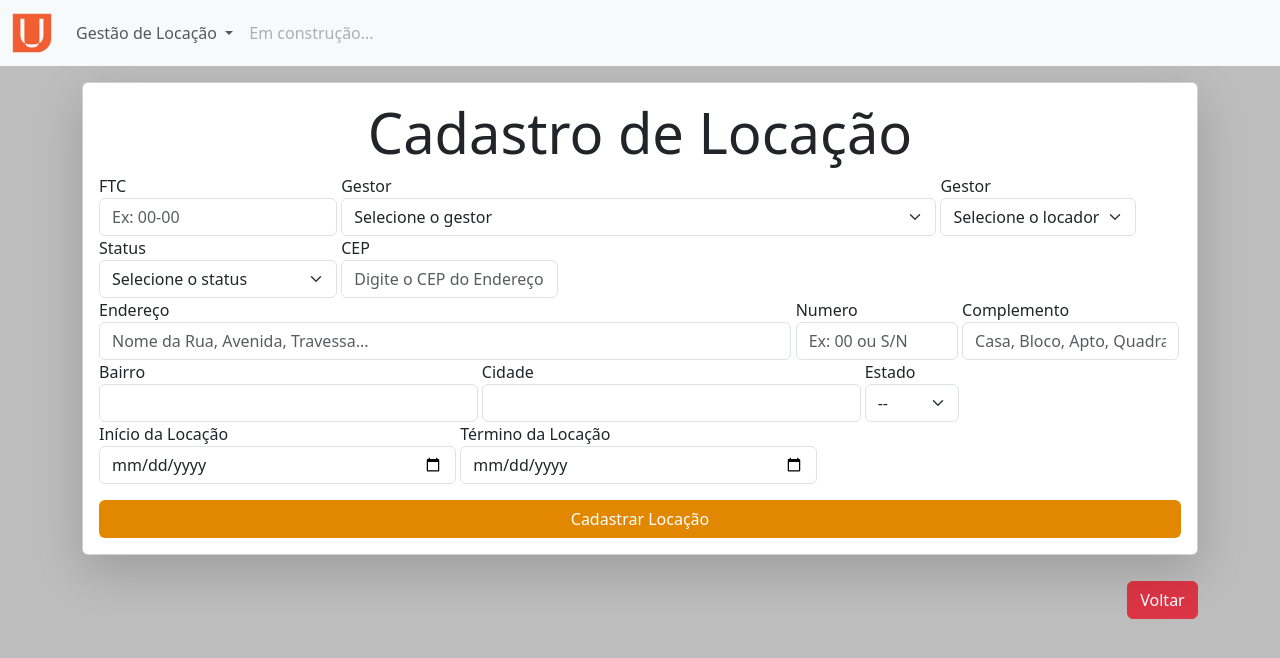
After one commit to kalkslucas/controle-locacao, a PHP site: page /form-cadastrar-locacao.php in a window 1280 px wide. The commit adds this page. Shown: the top 658 px of the page. Run offline with PHP 8.4, Linux system fonts and the light colour scheme; data that the repository does not hold is empty.

Commit message:
upgrade: cadastro locacao realizado

```diff
--- a/cadastrarLocador.php
+++ b/cadastrarLocador.php
@@ -3,6 +3,8 @@ include_once 'conexao.php';
 try {
   $conectar->setAttribute(PDO::ATTR_ERRMODE, PDO::ERRMODE_EXCEPTION);
   $conectar->beginTransaction();
+
+  //locador's variables
   $nome = filter_var($_POST['nome']);
   $cpfCnpj = filter_var($_POST['cpfCnpj']);
   $email = filter_var($_POST['email']);
--- /dev/null
+++ b/form-cadastrar-locacao.php
@@ -0,0 +1,307 @@
+<!DOCTYPE html>
+<html lang="pt-br">
+
+<head>
+  <meta charset="UTF-8">
+  <meta name="viewport" content="width=device-width, initial-scale=1.0">
+  <title>Controle de Locação - Inicio</title>
+
+  <link rel="stylesheet" href="assets/css/padrao-paginas.css">
+  <link rel="stylesheet" href="assets/css/btn-custom.css">
+  <link rel="stylesheet" href="./assets/css/cadastrar-locacao.css">
+  <link href="https://cdn.jsdelivr.net/npm/bootstrap@5.3.3/dist/css/bootstrap.min.css" rel="stylesheet" integrity="sha384-QWTKZyjpPEjISv5WaRU9OFeRpok6YctnYmDr5pNlyT2bRjXh0JMhjY6hW+ALEwIH" crossorigin="anonymous">
+
+</head>
+
+<body class="page">
+  <nav class="navbar navbar-expand-lg bg-body-tertiary sticky-top">
+    <div class="container-fluid">
+      <a class="navbar-brand" href="./index.php"><img src="./assets/img/navbar-logo.png" alt=""></a>
+      <button class="navbar-toggler" type="button" data-bs-toggle="collapse" data-bs-target="#navbarSupportedContent" aria-controls="navbarSupportedContent" aria-expanded="false" aria-label="Toggle navigation">
+        <span class="navbar-toggler-icon"></span>
+      </button>
+      <div class="collapse navbar-collapse" id="navbarSupportedContent">
+        <ul class="navbar-nav me-auto mb-2 mb-lg-0">
+          <li class="nav-item dropdown">
+            <a class="nav-link dropdown-toggle" href="#" role="button" data-bs-toggle="dropdown" aria-expanded="false">
+              Gestão de Locação
+            </a>
+            <ul class="dropdown-menu">
+              <li><a class="dropdown-item" href="./controle-locacao.php">Início</a></li>
+              <li><a class="dropdown-item" href="./visualizar-locacoes.php">Visualizar Locações</a></li>
+              <li><a class="dropdown-item" href="./cadastrar-pessoa.php">Cadastro de Pessoas</a></li>
+              <li><a class="dropdown-item" href="./cadastrar-locador.php">Cadastro de Locadores</a></li>
+              <li><a class="dropdown-item" href="./cadastrar-locacao.php">Cadastro de Locações</a></li>
+              <li><a class="dropdown-item" href="./gerar-conta.php">Gerar conta</a></li>
+            </ul>
+          </li>
+          <li class="nav-item">
+            <a class="nav-link disabled" aria-disabled="true">Em construção...</a>
+          </li>
+        </ul>
+      </div>
+    </div>
+  </nav>
+
+  <main class="container">
+    <div class="row justify-content-center">
+      <div class="col">
+        <div class="card shadow-lg mt-3 mb-3">
+          <div class="row">
+            <div class="col-md-12">
+              <div class="card-body">
+                <h3 class="card-title text-center display-4">Cadastro de Locação</h3>
+                <form action="cadastrarLocacao.php" method="post">
+                  <div class="mt-1">
+                    <label id="ftc">
+                      FTC
+                      <input
+                        id="ftc"
+                        name="ftc"
+                        class="form-control"
+                        type="text"
+                        placeholder="Ex: 00-00"
+                      />
+                    </label>
+
+                    <label id="gestor">
+                      Gestor
+                      <select class="form-select" name="gestor" id="gestor">
+                        <option value="">Selecione o gestor</option>
+                        <?php
+                        include_once 'conexao.php';
+                        try {
+                          $query = "SELECT idgestor, nome FROM gestor";
+                          $consulta = $conectar->query($query);
+
+                          while($linha = $consulta->fetch(PDO::FETCH_ASSOC)){
+                            echo "<option value='$linha[idgestor]'>$linha[nome]</option>";
+                          }
+                        } catch (PDOException $e) {
+                          echo 'Error: ' . $e->getMessage();
+                        }
+                        ?>
+                      </select>
+                    </label>
+
+                    <label id="locador">
+                      Gestor
+                      <select class="form-select" name="locador" id="locador">
+                        <option value="">Selecione o locador</option>
+                        <?php
+                        include_once 'conexao.php';
+                        try {
+                          $query = "SELECT idlocador, nome FROM locador";
+                          $consulta = $conectar->query($query);
+
+                          while($linha = $consulta->fetch(PDO::FETCH_ASSOC)){
+                            echo "<option value='$linha[idlocador]'>$linha[nome]</option>";
+                          }
+                        } catch (PDOException $e) {
+                          echo 'Error: ' . $e->getMessage();
+                        }
+                        ?>
+                      </select>
+                    </label>
+
+                    <label id="status">
+                      Status
+                      <select class="form-select" name="situacao" id="situacao">
+                        <option value="">Selecione o status</option>
+                        <option value="ATIVO">Ativo</option>
+                        <option value="ADITIVO">Aditivo</option>
+                        <option value="PENDENTE">Pendente</option>
+                        <option value="EM TRAMITAÇÃO">Em tramitação</option>
+                        <option value="INATIVO">Inativo</option>
+                      </select>
+                    </label>
+
+                    <label id="cepLocacao">
+                      CEP
+                      <input
+                        id="cep"
+                        name="cep"
+                        class="form-control"
+                        type="text"
+                        placeholder="Digite o CEP do Endereço"
+                      />
+                    </label>
+
+                    <label id="enderecoLocacao">
+                      Endereço
+                      <input
+                        id="rua"
+                        name="rua"
+                        class="form-control"
+                        type="text"
+                        placeholder="Nome da Rua, Avenida, Travessa..."
+                      />
+                    </label>
+
+                    <label id="numEndLocacao">
+                      Numero
+                      <input
+                        id="numero"
+                        name="numero"
+                        class="form-control"
+                        type="text"
+                        placeholder="Ex: 00 ou S/N"
+                      />
+                    </label>
+
+                    <label id="compEndLocacao">
+                      Complemento
+                      <input
+                        id="complemento"
+                        name="complemento"
+                        class="form-control"
+                        type="text"
+                        placeholder="Casa, Bloco, Apto, Quadra, Lote..."
+                      />
+                    </label>
+
+                    <label id="bairroLocacao">
+                      Bairro
+                      <input
+                        id="bairro"
+                        name="bairro"
+                        class="form-control"
+                        type="text"
+                      />
+                    </label>
+
+                    <label id="cidadeLocacao">
+                    Cidade
+                      <input
+                        id="cidade"
+                        name="cidade"
+                        class="form-control"
+                        type="text"
+                      />
+                    </label>
+
+                    <label id="estadoLocacao">
+                    Estado
+                      <select class="form-select" id="uf" name="uf">
+                        <option value="">--</option>
+                        <option value="AC">AC</option>
+                        <option value="AL">AL</option>
+                        <option value="AP">AP</option>
+                        <option value="AM">AM</option>
+                        <option value="BA">BA</option>
+                        <option value="CE">CE</option>
+                        <option value="DF">DF</option>
+                        <option value="ES">ES</option>
+                        <option value="GO">GO</option>
+                        <option value="MA">MA</option>
+                        <option value="MG">MG</option>
+                        <option value="MS">MS</option>
+                        <option value="MT">MT</option>
+                        <option value="PA">PA</option>
+                        <option value="PB">PB</option>
+                        <option value="PE">PE</option>
+                        <option value="PI">PI</option>
+                        <option value="PR">PR</option>
+                        <option value="RJ">RJ</option>
+                        <option value="RN">RN</option>
+                        <option value="RO">RO</option>
+                        <option value="RR">RR</option>
+                        <option value="RS">RS</option>
+                        <option value="SC">SC</option>
+                        <option value="SP">SP</option>
+                        <option value="SE">SE</option>
+                        <option value="TO">TO</option>
+                      </select>
+                    </label>
+
+                    <label id="inicioLocacao">
+                      Início da Locação
+                      <input
+                        id="inicioLocacao"
+                        name="inicioLocacao"
+                        class="form-control"
+                        type="date"
+                        placeholder="dd/mm/aaaa"
+                      />
+                    </label>
+
+                    <label id="fimLocacao">
+                      Término da Locação
+                      <input
+                        id="terminoLocacao"
+                        name="terminoLocacao"
+                        class="form-control"
+                        type="date"
+                        placeholder="dd/mm/aaaa"
+                      />
+                    </label>
+                    <!--
+                    <label id="valorAluguel">
+                      Valor do Aluguel
+                      <div class="input-group">
+                        <span class="input-group-text">R$</span>
+                        <input
+                          id="valorAluguel"
+                          name="valorAluguel"
+                          class="form-control"
+                          type="text"
+                          aria-label="Valor do Aluguel"
+                        />
+                      </div>
+                    </label>
+                    -->
+                    <!--
+                    <label id="imagensLocacao">
+                      Adicionar Fotos de Vistoria
+                      <input
+                        id="imagensLocacao"
+                        name="imagensLocacao"
+                        class="form-control"
+                        type="file"
+                        multiple
+                      />
+                    </label>
+
+                    <label id="contratosLocacao">
+                      Adicionar Contratos
+                      <input
+                        id="contratosLocacao"
+                        name="contratosLocacao"
+                        class="form-control"
+                        type="file"
+                        multiple
+                      />
+                    </label>
+                      -->
+                  </div>
+
+                  <label class="d-flex mt-3" id="enviarLocacao" for="enviarLocacao">
+                    <input
+                      class="btn btn-laranja"
+                      type="submit"
+                      value="Cadastrar Locação"
+                    />
+                  </label>
+                </form>
+              </div>
+            </div>
+          </div>
+        </div>
+      </div>
+    </div>
+
+    <div class="row justify-content-end">
+      <div class="col-lg-1 col-md-2 col-sm-12 mb-4">
+        <a href="./visualizar-locacoes.html" class="text-center btn btn-danger btn-modal w-100">Voltar</a>
+      </div>
+    </div>
+
+  </main>
+
+
+  <script src="https://cdn.jsdelivr.net/npm/bootstrap@5.3.3/dist/js/bootstrap.bundle.min.js" integrity="sha384-YvpcrYf0tY3lHB60NNkmXc5s9fDVZLESaAA55NDzOxhy9GkcIdslK1eN7N6jIeHz" crossorigin="anonymous"></script>
+
+  <script src="assets/js/validarMoeda.js" defer></script>
+</body>
+
+</html>
```
Also changed, not shown: cadastrar-locacao.php (deleted, +0 -197 lines), cadastrarLocacao.php (added, +53 -0 lines), assets/img/background-2.jpg (deleted), assets/img/background.png (deleted).
